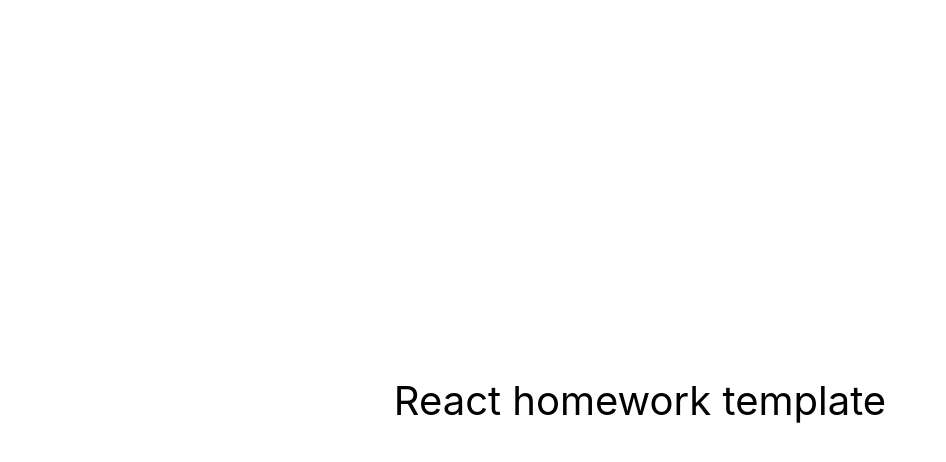
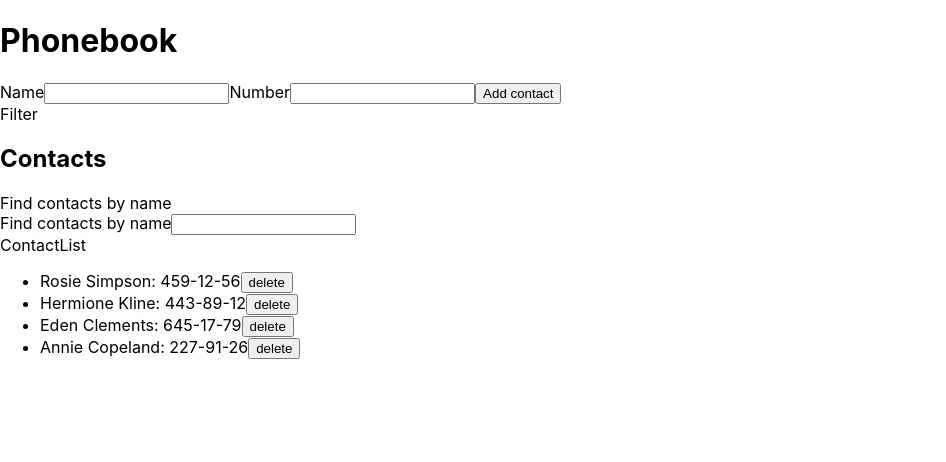
Before and after one commit to MichalPoniatowski/goit-react-hw-02-phonebook, a React (Create React App) app: page / in a window 1280 px wide. Shown: the top 462 px of the page, without its empty margins (0-946 px from the left). Built offline with nearby package versions, Linux system fonts and the light colour scheme.

Commit message:
left styling and handling errors

```diff
--- a/package.json
+++ b/package.json
@@ -7,6 +7,7 @@
     "@testing-library/jest-dom": "^5.16.3",
     "@testing-library/react": "^12.1.4",
     "@testing-library/user-event": "^13.5.0",
+    "nanoid": "^4.0.2",
     "react": "^18.1.0",
     "react-dom": "^18.1.0",
     "react-scripts": "5.0.1",
--- a/src/components/App.jsx
+++ b/src/components/App.jsx
@@ -1,16 +1,105 @@
-export const App = () => {
-  return (
-    <div
-      style={{
-        height: '100vh',
-        display: 'flex',
-        justifyContent: 'center',
-        alignItems: 'center',
-        fontSize: 40,
-        color: '#010101'
-      }}
-    >
-      React homework template
-    </div>
-  );
-};
+import { Component } from 'react';
+import { nanoid } from 'nanoid';
+import React from 'react';
+
+import ContactForm from './ContactForm/ContactForm';
+import ContactList from './ContactList/ContactList';
+import Filter from './Filter/Filter';
+
+export class App extends Component {
+  form = React.createRef();
+
+  state = {
+    contacts: [
+      { id: 'id-1', name: 'Rosie Simpson', number: '459-12-56' },
+      { id: 'id-2', name: 'Hermione Kline', number: '443-89-12' },
+      { id: 'id-3', name: 'Eden Clements', number: '645-17-79' },
+      { id: 'id-4', name: 'Annie Copeland', number: '227-91-26' },
+    ],
+    filter: '',
+    name: '',
+    number: '',
+  };
+
+  setStateInput = event => {
+    const type = event.target.name;
+    this.setState({ [type]: event.target.value });
+  };
+
+  onSubmit = event => {
+    event.preventDefault();
+
+    if (!this.form.current.checkValidity()) {
+      console.log('Form is invalid');
+      return;
+    }
+
+    const newContact = {
+      id: nanoid(),
+      name: this.state.name,
+      number: this.state.number,
+    };
+
+    this.setState(
+      prevState => ({
+        contacts: [...prevState.contacts, newContact],
+        name: '',
+        number: '',
+      }),
+      () => {
+        console.log(this.state);
+      }
+    );
+  };
+
+  deleteContact = idToDelete => {
+    this.setState(prevState => ({
+      contacts: prevState.contacts.filter(contact => contact.id !== idToDelete),
+    }));
+  };
+
+  listContacts = () => {
+    const filterLowercased = this.state.filter.toLowerCase();
+    return this.state.contacts
+      .filter(contact => contact.name.toLowerCase().includes(filterLowercased))
+      .map((contact, id) => {
+        return (
+          <li key={contact.id}>
+            {contact.name}: {contact.number}
+            <button onClick={() => this.deleteContact(contact.id)}>
+              delete
+            </button>
+          </li>
+        );
+      });
+  };
+
+  render() {
+    return (
+      <div>
+        <h1>Phonebook</h1>
+
+        <div>
+          <ContactForm
+            submit={this.onSubmit}
+            handleInput={this.setStateInput}
+            references={this.form}
+          />
+        </div>
+
+        <div>
+          <span>Filter</span>
+          <h2>Contacts</h2>
+          <span>Find contacts by name</span>
+          <Filter
+            value={this.state.filter}
+            handleInput={this.setStateInput}
+          ></Filter>
+        </div>
+        <ContactList list={this.listContacts()}></ContactList>
+      </div>
+    );
+  }
+}
+
+export default App;
--- /dev/null
+++ b/src/components/ContactForm/ContactForm.jsx
@@ -0,0 +1,27 @@
+const ContactForm = ({ submit, handleInput, references }) => {
+  return (
+    <form onSubmit={submit} ref={references}>
+      <span>Name</span>
+      <input
+        type="text"
+        name="name"
+        pattern="^[a-zA-Zа-яА-Я]+(([' -][a-zA-Zа-яА-Я ])?[a-zA-Zа-яА-Я]*)*$"
+        title="Name may contain only letters, apostrophe, dash and spaces. For example Adrian, Jacob Mercer, Charles de Batz de Castelmore d'Artagnan"
+        required
+        onChange={handleInput}
+      />
+      <span>Number</span>
+      <input
+        type="tel"
+        name="number"
+        pattern="\+?\d{1,4}?[-.\s]?\(?\d{1,3}?\)?[-.\s]?\d{1,4}[-.\s]?\d{1,4}[-.\s]?\d{1,9}"
+        title="Phone number must be digits and can contain spaces, dashes, parentheses and can start with +"
+        required
+        onChange={handleInput}
+      />
+      <button type="submit">Add contact</button>
+    </form>
+  );
+};
+
+export default ContactForm;
--- /dev/null
+++ b/src/components/ContactForm/index.js
@@ -0,0 +1 @@
+export { default } from './ContactForm';
--- /dev/null
+++ b/src/components/ContactList/ContactList.jsx
@@ -0,0 +1,10 @@
+const ContactList = ({ list }) => {
+  return (
+    <div>
+      <span>ContactList</span>
+      <ul>{list}</ul>
+    </div>
+  );
+};
+
+export default ContactList;
--- /dev/null
+++ b/src/components/ContactList/index.js
@@ -0,0 +1 @@
+export { default } from './ContactList';
--- /dev/null
+++ b/src/components/Filter/Filter.jsx
@@ -0,0 +1,18 @@
+const Filter = ({ value, handleInput }) => {
+  return (
+    <div>
+      <span>Find contacts by name</span>
+      <input
+        type="text"
+        name="filter"
+        pattern="^[a-zA-Zа-яА-Я]+(([' -][a-zA-Zа-яА-Я ])?[a-zA-Zа-яА-Я]*)*$"
+        title="Name may contain only letters, apostrophe, dash and spaces. For example Adrian, Jacob Mercer, Charles de Batz de Castelmore d'Artagnan"
+        required
+        value={value}
+        onChange={handleInput}
+      />
+    </div>
+  );
+};
+
+export default Filter;
--- /dev/null
+++ b/src/components/Filter/index.js
@@ -0,0 +1 @@
+export { default } from './Filter';
```
Also changed, not shown: src/components/ContactForm/ContactForm.module.css (added), src/components/ContactList/ContactList.module.css (added), src/components/Filter/Filter.module.css (added), 1 other file (tests, documents, lock files or other folders).
